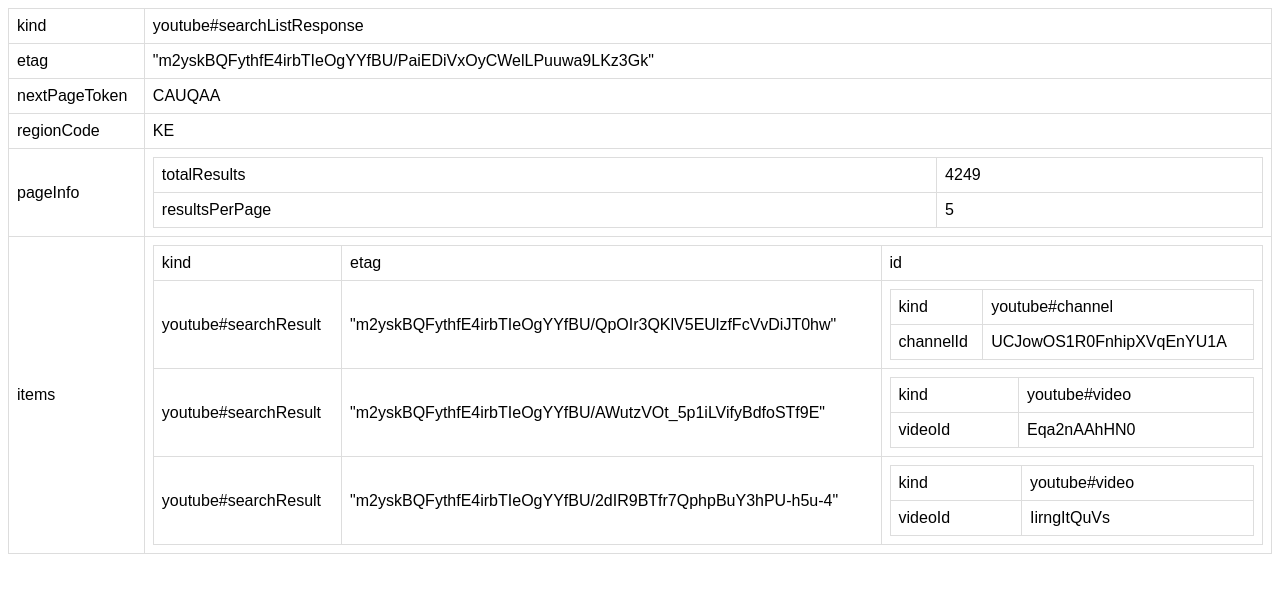
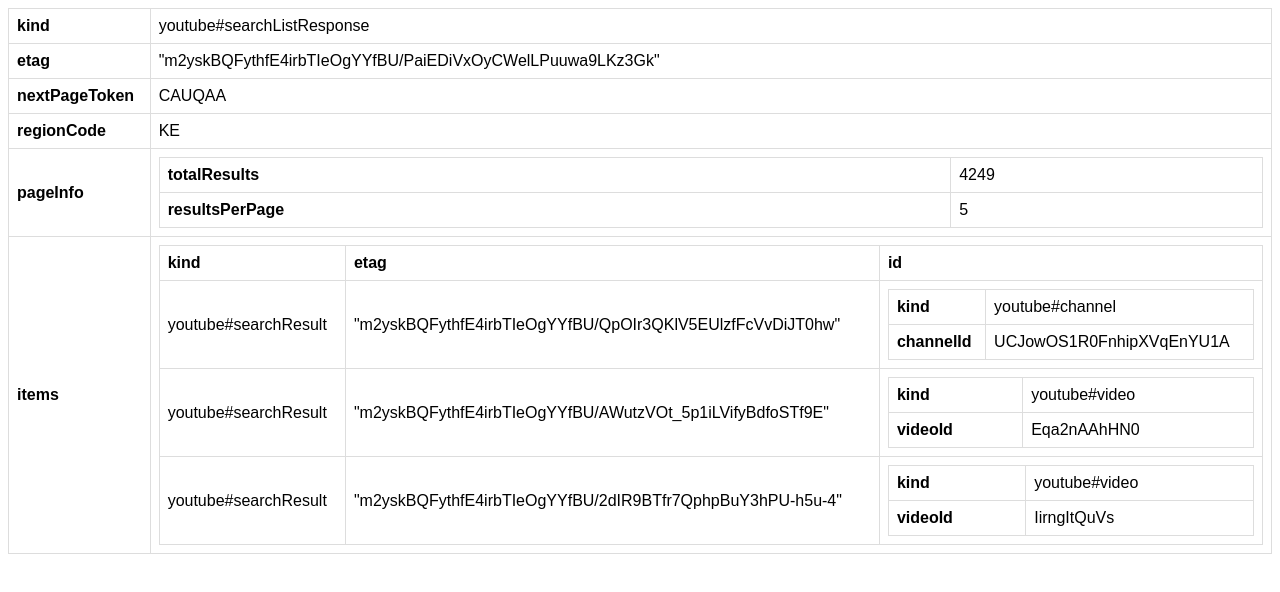
Before and after one commit to srinivas9020/json2table, an Angular app: page / in a window 1280 px wide. Shown: the top 592 px of the page. Built offline with nearby package versions, Linux system fonts and the light colour scheme.

Commit message:
key display style changed to bold

```diff
--- a/src/app/array/array.component.html
+++ b/src/app/array/array.component.html
@@ -1,9 +1,9 @@
 <table>
   <tr>
     <td *ngFor="let item of keys">
-      <div>
+      <strong>
         {{item}}
-      </div>
+      </strong>
     </td>
   </tr>
 
--- a/src/app/object-component/object-component.component.html
+++ b/src/app/object-component/object-component.component.html
@@ -1,7 +1,7 @@
 <table>
   <tr *ngFor="let key of keys">
     <td>
-      <div>{{key}}</div>
+      <strong>{{key}}</strong>
     </td>
     <td>
       <div *ngIf="isString(jsonObject[key])">
```
